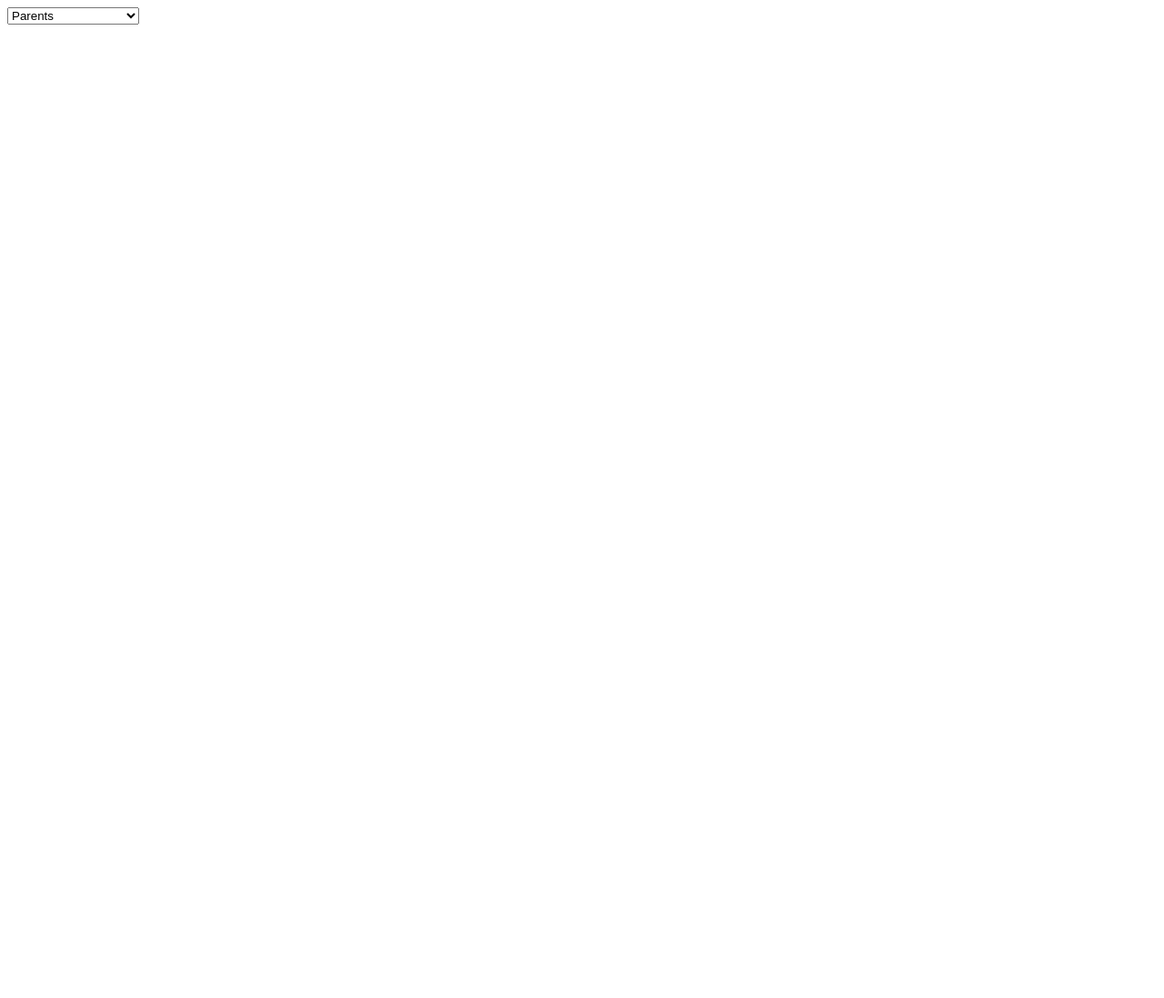
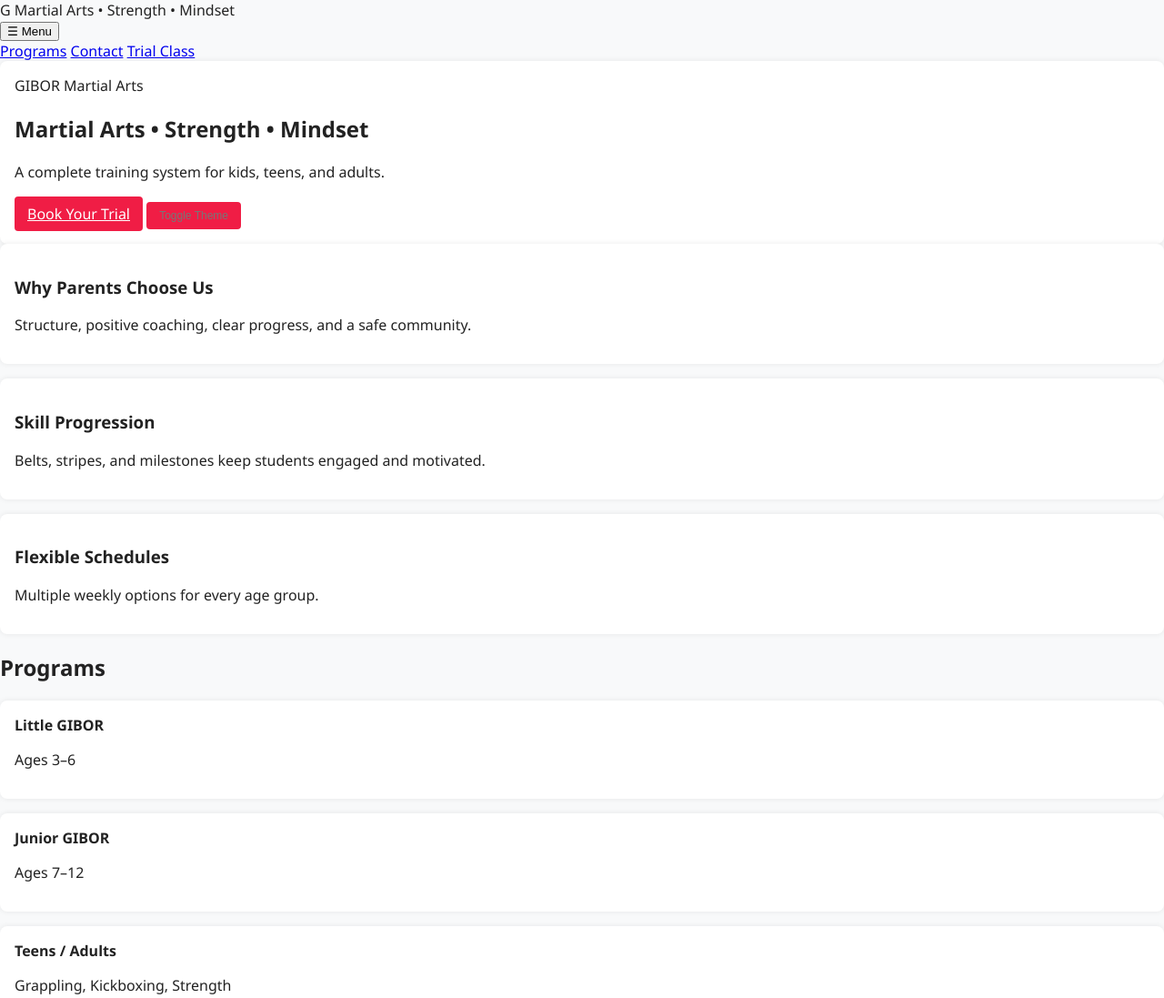
Before and after one commit to Giborfamily/gibor-ai-marketing, a plain HTML site: page index.html in a window 1280 px wide. Shown: the top 1097 px of the page at 91% size. Before the commit the page ends 800 px from the top, so only its background shows below. Drawn offline with Linux system fonts and the light colour scheme; files that its build step writes are made by us from their sources.

Commit message:
Update index.html

```diff
--- a/index.html
+++ b/index.html
@@ -1,19 +1,112 @@
-<select id="category" class="select">
-  <option value="parents">Parents</option>
-  <option value="teens">Teens</option>
-  <option value="adults">Adults</option>
-  <option value="gear">Gear</option>
-  <option value="character">Character</option>
-  <option value="trial">Trial Offer</option>
-  <option value="holiday">Holiday</option>
-  <option value="motivation">Motivation Monday</option>
-  <option value="testimonial">Testimonial Spotlight</option>
-  <option value="bts">Behind the Scenes</option>
-  <option value="parenttips">Parent Tips</option>
-  <option value="lifelessons">Life Lessons</option>
-  <option value="shoutout">Team Shoutout</option>
-  <option value="geardrop">Gear Drop</option>
-  <option value="events">Event Alert</option>
-  <option value="flashback">Flashback</option>
-  <option value="quotes">Gibor Quotes</option>
-</select>
+<!DOCTYPE html>
+<html lang="en">
+<head>
+  <meta charset="UTF-8" />
+  <meta name="viewport" content="width=device-width, initial-scale=1.0"/>
+  <title>GIBOR | Business Site</title>
+  <link rel="stylesheet" href="./shared/styles.css" />
+</head>
+<body>
+<div data-whatsapp data-number="17188802136" data-message="Hi! I'm interested in a trial class at GIBOR."></div>
+
+<header class="navbar">
+  <div class="container navbar-inner">
+    <div class="logo">
+      <span class="logo-badge">G</span>
+      <span>Martial Arts • Strength • Mindset</span>
+    </div>
+    <button class="nav-toggle" aria-label="Toggle navigation" data-target="#nav">☰ Menu</button>
+    <nav id="nav" class="nav-links">
+      <a href="#programs">Programs</a>
+      <a href="#contact">Contact</a>
+      <a href="#contact" class="cta">Trial Class</a>
+    </nav>
+  </div>
+</header>
+
+<section class="hero">
+  <div class="container">
+    <div class="card">
+      <span class="kicker">GIBOR Martial Arts</span>
+      <h1>Martial Arts • Strength • Mindset</h1>
+      <p class="lead">A complete training system for kids, teens, and adults.</p>
+      <div class="stack-s">
+        <a href="#contact" class="btn">Book Your Trial</a>
+        <button class="btn outline small" data-action="toggle-theme" type="button">Toggle Theme</button>
+      </div>
+    </div>
+  </div>
+</section>
+
+<main>
+  <section class="section">
+    <div class="container grid cols-3">
+      <div class="card">
+        <h3>Why Parents Choose Us</h3>
+        <p class="muted">Structure, positive coaching, clear progress, and a safe community.</p>
+      </div>
+      <div class="card">
+        <h3>Skill Progression</h3>
+        <p class="muted">Belts, stripes, and milestones keep students engaged and motivated.</p>
+      </div>
+      <div class="card">
+        <h3>Flexible Schedules</h3>
+        <p class="muted">Multiple weekly options for every age group.</p>
+      </div>
+    </div>
+  </section>
+
+  <section id="programs" class="section">
+    <div class="container">
+      <h2>Programs</h2>
+      <div class="grid cols-3">
+        <div class="card"><strong>Little GIBOR</strong><p class="muted">Ages 3–6</p></div>
+        <div class="card"><strong>Junior GIBOR</strong><p class="muted">Ages 7–12</p></div>
+        <div class="card"><strong>Teens / Adults</strong><p class="muted">Grappling, Kickboxing, Strength</p></div>
+      </div>
+    </div>
+  </section>
+
+  <section id="contact" class="section">
+    <div class="container grid cols-2">
+      <div class="card">
+        <h2>Visit Us</h2>
+        <p class="muted">72-50 Main St, 2nd Fl, Kew Gardens Hills, NY</p>
+        <iframe title="Map" style="width:100%;height:240px;border:0;border-radius:12px"
+          src="https://maps.google.com/maps?q=72-50%20Main%20St%20NY&z=15&output=embed"></iframe>
+      </div>
+      <div class="card">
+        <h2>Contact</h2>
+        <form class="stack-s" id="contact-form">
+          <label for="email">Email</label>
+          <input id="email" class="input" type="email" placeholder="you@example.com" required/>
+          <label for="msg">Message</label>
+          <textarea id="msg" rows="4" placeholder="How can we help?"></textarea>
+          <button class="btn" type="submit">Send</button>
+        </form>
+        <script>
+          document.getElementById('contact-form').addEventListener('submit', e => {
+            e.preventDefault(); toast('Message sent. We usually reply within a few hours.'); e.target.reset();
+          });
+        </script>
+      </div>
+    </div>
+  </section>
+</main>
+
+<footer class="footer">
+  <div class="container">
+    <div class="grid cols-2">
+      <div>
+        <strong>GIBOR Martial Arts</strong><br/>
+        72-50 Main St, 2nd Fl, Kew Gardens Hills, NY 11367<br/>
+        <a href="tel:+17188802136">718-880-2136</a> • <a href="mailto:info@giborma.com">info@giborma.com</a>
+      </div>
+      <div class="center">© 2025 GIBOR. All rights reserved.</div>
+    </div>
+  </div>
+</footer>
+
+<script src="./shared/script.js"></script>
+</body>
+</html>
```
